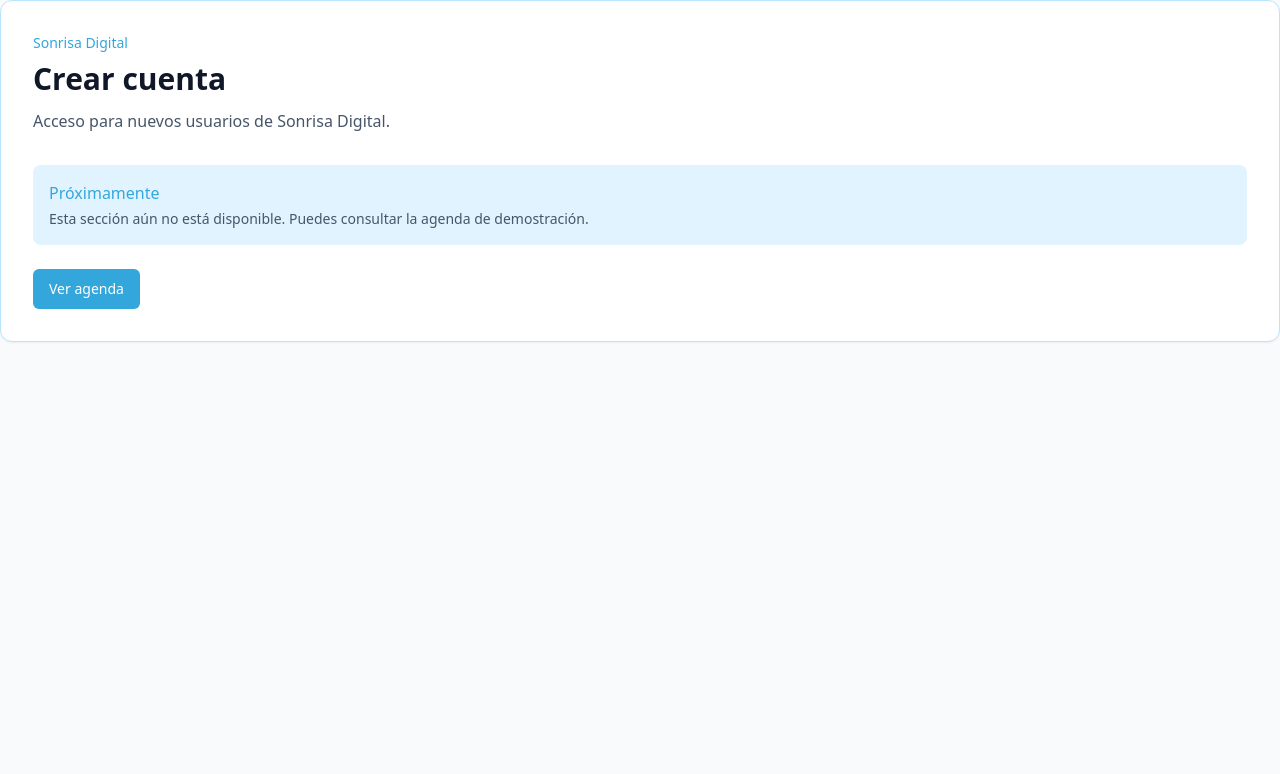
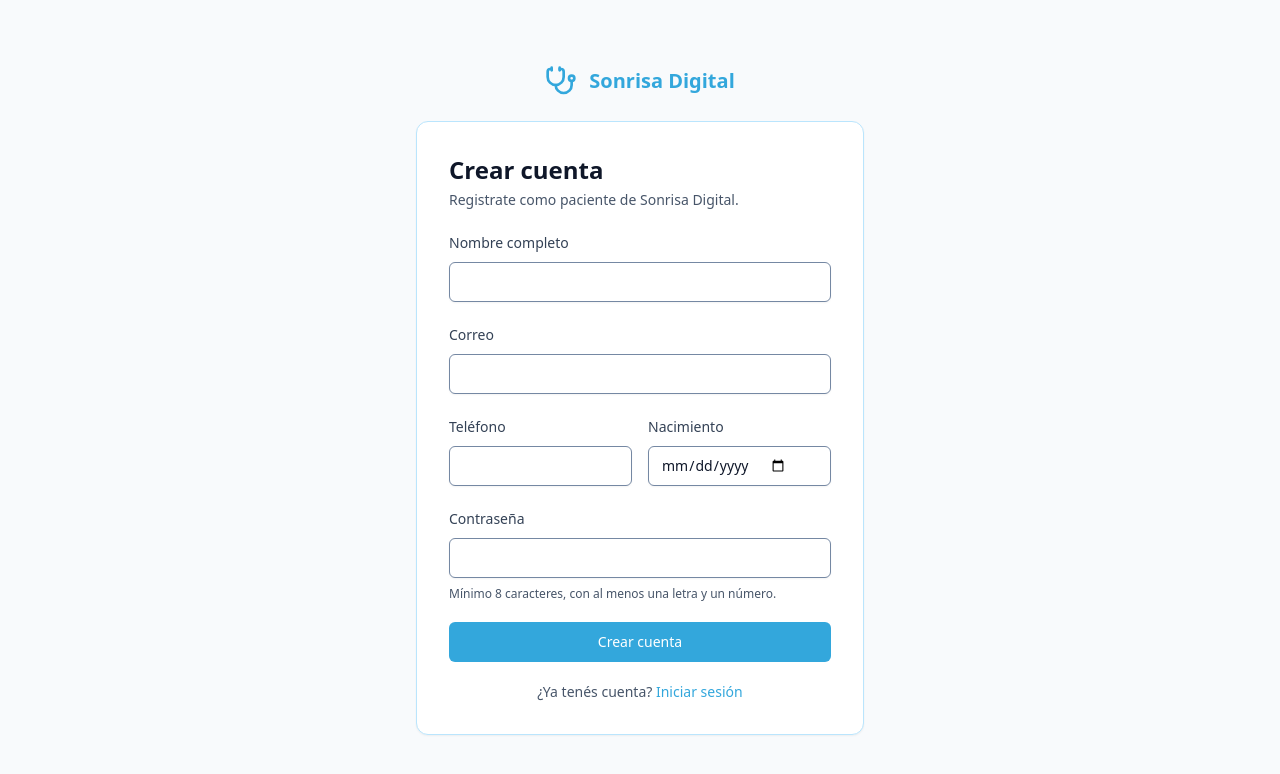
Before and after one commit to MiltonMV2025/DPS_PROYECTO, a Next.js app: page /register in a window 1280 px wide. Shown: the top 774 px of the page. Built offline with nearby package versions, Linux system fonts and the light colour scheme; no server answers.

Commit message:
feat(auth): add functional login and register pages

```diff
--- /dev/null
+++ b/src/app/(public)/layout.tsx
@@ -0,0 +1,18 @@
+import type { ReactNode } from "react";
+import Link from "next/link";
+import { redirect } from "next/navigation";
+import { Stethoscope } from "lucide-react";
+import { getCurrentUser } from "@/frontend/lib/session";
+
+export default async function PublicLayout({ children }: Readonly<{ children: ReactNode }>) {
+  if (await getCurrentUser()) redirect("/");
+  return (
+    <div className="flex min-h-screen flex-col items-center justify-center gap-6 bg-background p-4">
+      <Link href="/login" className="flex items-center gap-3 text-primary" aria-label="Sonrisa Digital">
+        <Stethoscope aria-hidden="true" className="h-8 w-8" />
+        <span className="text-xl font-bold">Sonrisa Digital</span>
+      </Link>
+      <div className="w-full max-w-md rounded-xl border bg-white p-6 shadow-sm sm:p-8">{children}</div>
+    </div>
+  );
+}
--- a/src/app/(public)/login/page.tsx
+++ b/src/app/(public)/login/page.tsx
@@ -1,2 +1,5 @@
-import { PlaceholderPage } from "@/frontend/components/common/PlaceholderPage";
-export default function LoginPage() { return <PlaceholderPage title="Iniciar sesión" description="Acceso al sistema de gestión de Sonrisa Digital." />; }
+import { LoginForm } from "@/frontend/features/auth/LoginForm";
+
+export default function LoginPage() {
+  return <LoginForm />;
+}
--- a/src/app/(public)/register/page.tsx
+++ b/src/app/(public)/register/page.tsx
@@ -1,9 +1,5 @@
-import { PlaceholderPage } from "@/frontend/components/common/PlaceholderPage";
+import { RegisterForm } from "@/frontend/features/auth/RegisterForm";
+
 export default function RegisterPage() {
-  return (
-    <PlaceholderPage
-      title="Crear cuenta"
-      description="Acceso para nuevos usuarios de Sonrisa Digital."
-    />
-  );
+  return <RegisterForm />;
 }
--- /dev/null
+++ b/src/frontend/components/ui/input.tsx
@@ -0,0 +1,19 @@
+import * as React from "react";
+import { cn } from "@/frontend/lib/utils";
+
+export type InputProps = React.InputHTMLAttributes<HTMLInputElement>;
+
+export const Input = React.forwardRef<HTMLInputElement, InputProps>(
+  ({ className, type = "text", ...props }, ref) => (
+    <input
+      ref={ref}
+      type={type}
+      className={cn(
+        "flex min-h-10 w-full rounded-md border border-input bg-white px-3 py-2 text-sm text-foreground shadow-sm transition-colors placeholder:text-slate-400 focus-visible:outline-none focus-visible:ring-2 focus-visible:ring-ring focus-visible:ring-offset-2 disabled:cursor-not-allowed disabled:opacity-50",
+        className,
+      )}
+      {...props}
+    />
+  ),
+);
+Input.displayName = "Input";
--- /dev/null
+++ b/src/frontend/components/ui/label.tsx
@@ -0,0 +1,14 @@
+import * as React from "react";
+import { cn } from "@/frontend/lib/utils";
+
+export const Label = React.forwardRef<
+  HTMLLabelElement,
+  React.LabelHTMLAttributes<HTMLLabelElement>
+>(({ className, ...props }, ref) => (
+  <label
+    ref={ref}
+    className={cn("text-sm font-medium leading-none text-slate-700", className)}
+    {...props}
+  />
+));
+Label.displayName = "Label";
--- /dev/null
+++ b/src/frontend/features/auth/LoginForm.tsx
@@ -0,0 +1,62 @@
+"use client";
+
+import { useState } from "react";
+import Link from "next/link";
+import { Alert, AlertDescription } from "@/frontend/components/ui/alert";
+import { Button } from "@/frontend/components/ui/button";
+import { Input } from "@/frontend/components/ui/input";
+import { Label } from "@/frontend/components/ui/label";
+import { useAuth } from "./AuthContext";
+
+export function LoginForm() {
+  const { login } = useAuth();
+  const [error, setError] = useState<string | null>(null);
+  const [pending, setPending] = useState(false);
+
+  async function onSubmit(event: React.FormEvent<HTMLFormElement>) {
+    event.preventDefault();
+    setError(null);
+    setPending(true);
+    const form = new FormData(event.currentTarget);
+    try {
+      await login({
+        correo: String(form.get("correo") ?? ""),
+        password: String(form.get("password") ?? ""),
+      });
+    } catch (caught) {
+      setError(caught instanceof Error ? caught.message : "No se pudo iniciar sesión.");
+      setPending(false);
+    }
+  }
+
+  return (
+    <form onSubmit={onSubmit} className="space-y-5" noValidate>
+      <div>
+        <h1 className="text-2xl font-bold">Iniciar sesión</h1>
+        <p className="mt-1 text-sm text-slate-600">Accedé al panel de Sonrisa Digital.</p>
+      </div>
+      {error && (
+        <Alert variant="error">
+          <AlertDescription>{error}</AlertDescription>
+        </Alert>
+      )}
+      <div className="space-y-2">
+        <Label htmlFor="correo">Correo</Label>
+        <Input id="correo" name="correo" type="email" autoComplete="email" required />
+      </div>
+      <div className="space-y-2">
+        <Label htmlFor="password">Contraseña</Label>
+        <Input id="password" name="password" type="password" autoComplete="current-password" required />
+      </div>
+      <Button type="submit" className="w-full" disabled={pending}>
+        {pending ? "Ingresando..." : "Ingresar"}
+      </Button>
+      <p className="text-center text-sm text-slate-600">
+        ¿No tenés cuenta?{" "}
+        <Link href="/register" className="font-medium text-primary hover:underline">
+          Crear cuenta
+        </Link>
+      </p>
+    </form>
+  );
+}
--- /dev/null
+++ b/src/frontend/features/auth/RegisterForm.tsx
@@ -0,0 +1,80 @@
+"use client";
+
+import { useState } from "react";
+import Link from "next/link";
+import { Alert, AlertDescription } from "@/frontend/components/ui/alert";
+import { Button } from "@/frontend/components/ui/button";
+import { Input } from "@/frontend/components/ui/input";
+import { Label } from "@/frontend/components/ui/label";
+import { useAuth } from "./AuthContext";
+
+export function RegisterForm() {
+  const { register } = useAuth();
+  const [error, setError] = useState<string | null>(null);
+  const [pending, setPending] = useState(false);
+
+  async function onSubmit(event: React.FormEvent<HTMLFormElement>) {
+    event.preventDefault();
+    setError(null);
+    setPending(true);
+    const form = new FormData(event.currentTarget);
+    try {
+      await register({
+        nombre: String(form.get("nombre") ?? ""),
+        correo: String(form.get("correo") ?? ""),
+        password: String(form.get("password") ?? ""),
+        telefono: String(form.get("telefono") ?? ""),
+        fechaNacimiento: String(form.get("fechaNacimiento") ?? ""),
+      });
+    } catch (caught) {
+      setError(caught instanceof Error ? caught.message : "No se pudo crear la cuenta.");
+      setPending(false);
+    }
+  }
+
+  return (
+    <form onSubmit={onSubmit} className="space-y-5" noValidate>
+      <div>
+        <h1 className="text-2xl font-bold">Crear cuenta</h1>
+        <p className="mt-1 text-sm text-slate-600">Registrate como paciente de Sonrisa Digital.</p>
+      </div>
+      {error && (
+        <Alert variant="error">
+          <AlertDescription>{error}</AlertDescription>
+        </Alert>
+      )}
+      <div className="space-y-2">
+        <Label htmlFor="nombre">Nombre completo</Label>
+        <Input id="nombre" name="nombre" autoComplete="name" required />
+      </div>
+      <div className="space-y-2">
+        <Label htmlFor="correo">Correo</Label>
+        <Input id="correo" name="correo" type="email" autoComplete="email" required />
+      </div>
+      <div className="grid gap-4 sm:grid-cols-2">
+        <div className="space-y-2">
+          <Label htmlFor="telefono">Teléfono</Label>
+          <Input id="telefono" name="telefono" type="tel" autoComplete="tel" required />
+        </div>
+        <div className="space-y-2">
+          <Label htmlFor="fechaNacimiento">Nacimiento</Label>
+          <Input id="fechaNacimiento" name="fechaNacimiento" type="date" required />
+        </div>
+      </div>
+      <div className="space-y-2">
+        <Label htmlFor="password">Contraseña</Label>
+        <Input id="password" name="password" type="password" autoComplete="new-password" required />
+        <p className="text-xs text-slate-600">Mínimo 8 caracteres, con al menos una letra y un número.</p>
+      </div>
+      <Button type="submit" className="w-full" disabled={pending}>
+        {pending ? "Creando cuenta..." : "Crear cuenta"}
+      </Button>
+      <p className="text-center text-sm text-slate-600">
+        ¿Ya tenés cuenta?{" "}
+        <Link href="/login" className="font-medium text-primary hover:underline">
+          Iniciar sesión
+        </Link>
+      </p>
+    </form>
+  );
+}
```
